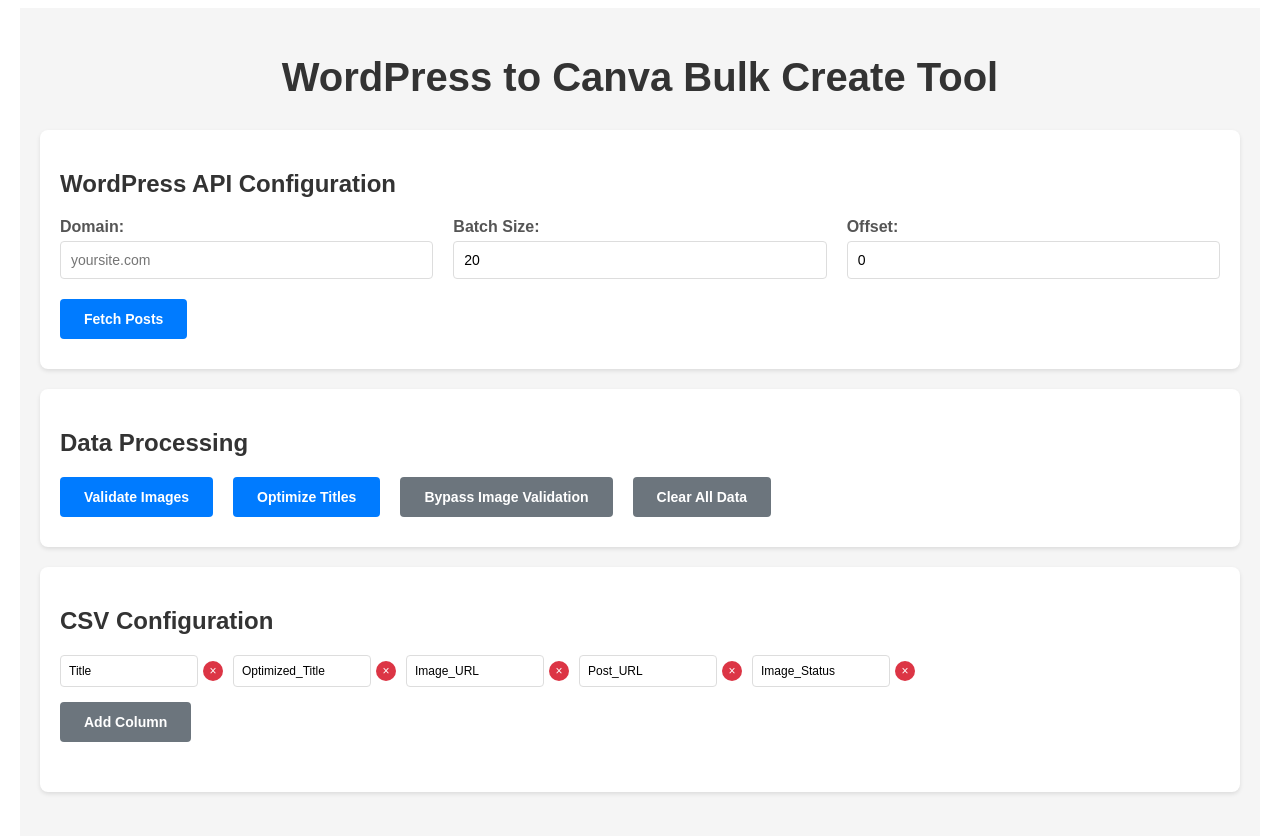
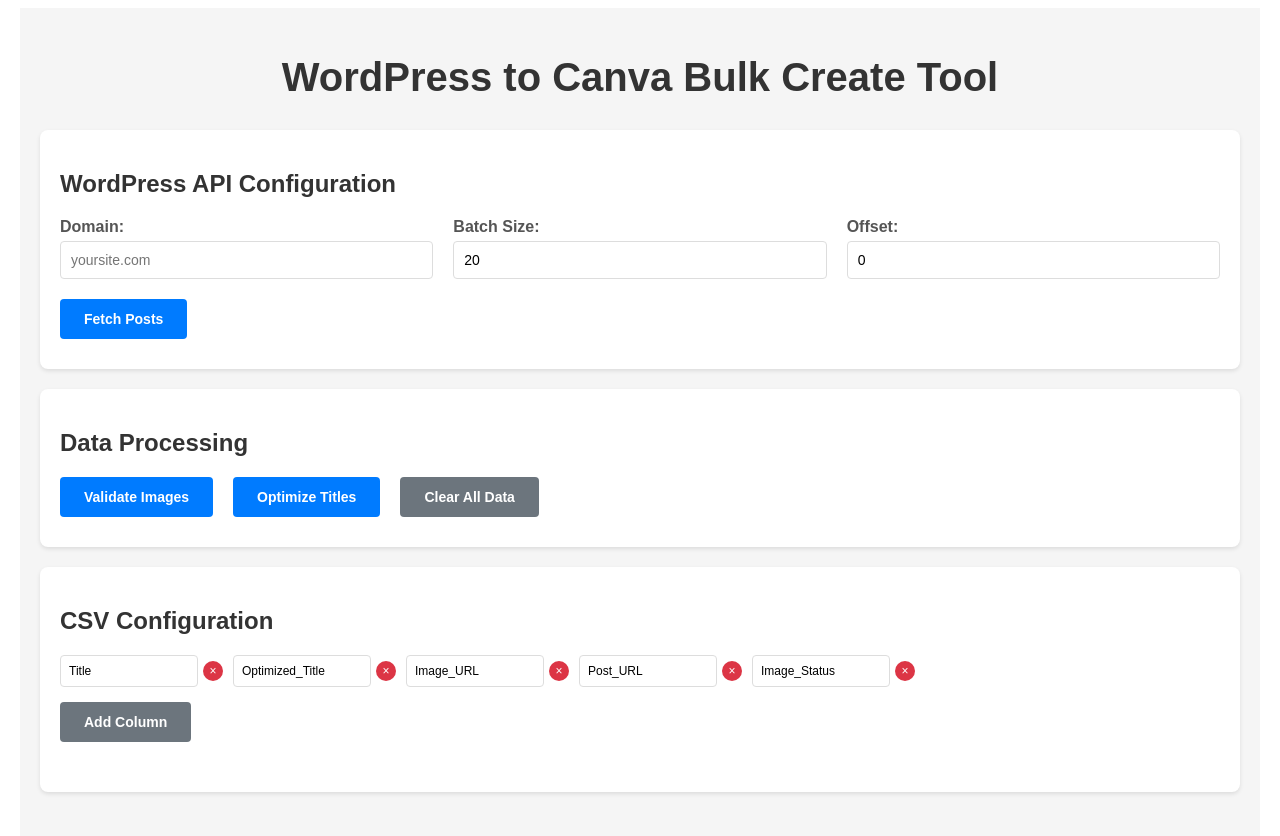
Before and after one commit to Krafty-Sprouts-Media-LLC/canvabulkcreate, a React (Create React App) app: page / in a window 1280 px wide. Shown: the top 836 px of the page. Built offline with nearby package versions, Linux system fonts and the light colour scheme.

Commit message:
Remove image validation requirement - simplify to work with any posts that have image URLs

```diff
--- a/src/WordPressToCanva.jsx
+++ b/src/WordPressToCanva.jsx
@@ -152,10 +152,11 @@
   const optimizeTitles = async () => {
     setProcessingStatus(prev => ({ ...prev, optimizing: true }));
 
-    const postsWithImages = posts.filter(post => post.imageStatus === 'valid');
+    // Use all posts that have any image URL (regardless of validation status)
+    const postsWithImages = posts.filter(post => post.imageUrl);
 
     if (postsWithImages.length === 0) {
-      setErrors(['No posts with valid images to optimize. Please validate images first.']);
+      setErrors(['No posts with images to optimize. Please fetch posts with featured images first.']);
       setProcessingStatus(prev => ({ ...prev, optimizing: false }));
       return;
     }
@@ -273,7 +274,7 @@
               row[column] = post.permalink || '';
               break;
             case 'Image_Status':
-              row[column] = post.imageStatus || '';
+              row[column] = post.imageUrl ? 'has_image' : 'no_image';
               break;
             default:
               row[column] = '';
@@ -386,27 +387,12 @@
           </button>
           <button
             onClick={optimizeTitles}
-            disabled={posts.filter(p => p.imageStatus === 'valid').length === 0 || processingStatus.optimizing}
+            disabled={posts.filter(p => p.imageUrl).length === 0 || processingStatus.optimizing}
             style={styles.button}
           >
             {processingStatus.optimizing ? 'Optimizing...' : 'Optimize Titles'}
           </button>
-          <button
-            onClick={() => {
-              // Allow optimization even with invalid images
-              const postsWithAnyImages = posts.filter(post => post.imageStatus !== 'no_image');
-              if (postsWithAnyImages.length > 0) {
-                setPosts(prev => prev.map(post =>
-                  post.imageStatus === 'invalid' ? { ...post, imageStatus: 'valid' } : post
-                ));
-                setErrors(['Note: Proceeding with image validation bypassed. Some images may not be accessible due to CORS restrictions.']);
-              }
-            }}
-            disabled={posts.filter(p => p.imageStatus === 'invalid').length === 0 || processingStatus.optimizing}
-            style={styles.buttonSecondary}
-          >
-            Bypass Image Validation
-          </button>
+
           <button
             onClick={clearData}
             style={styles.buttonSecondary}
@@ -497,11 +483,9 @@
                                          <td style={styles.td}>
                        <span style={{
                          ...styles.status,
-                        ...(post.imageStatus === 'valid' ? styles.valid :
-                            post.imageStatus === 'invalid' ? styles.invalid :
-                            styles.noImage)
+                         ...(post.imageUrl ? styles.valid : styles.noImage)
                        }}>
-                        {post.imageStatus}
+                         {post.imageUrl ? 'Has Image' : 'No Image'}
                        </span>
                      </td>
                     <td style={styles.td}>
```
Lines whose indentation alone changed are shown as unchanged.
